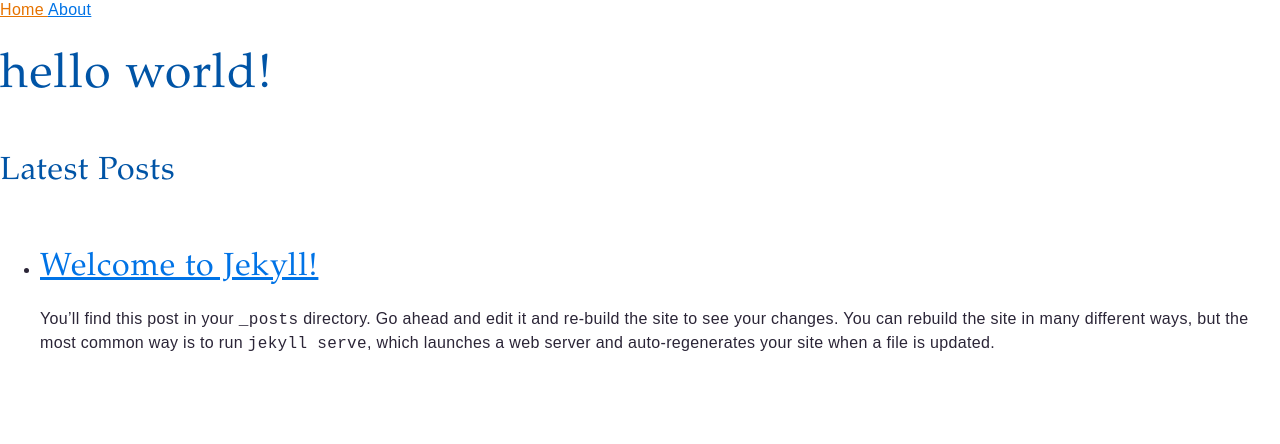
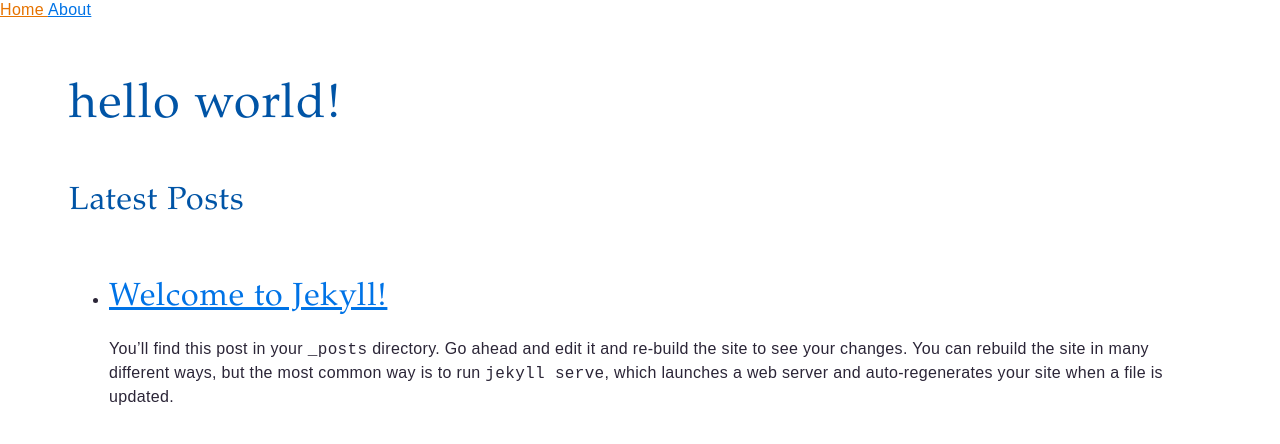
Before and after one commit to switchboardco/brand-website, a Jekyll site: the page built from index.html, in a window 1280 px wide. Shown: the top 444 px of the page. Built offline with Jekyll 4.4.1, drawn with Linux system fonts in a browser that asks for light colours.

Commit message:
Added constrain class for consistent styling

```diff
--- a/_sass/_vars.scss
+++ b/_sass/_vars.scss
@@ -66,6 +66,10 @@ $colorTertiary: #f7f7f7;
 $colorAccent: #e67300;
 $transparentWhite: #ffffff50;
 
+// Measurements based on design grid
+$maxWidth: 1400px; // If I choose to give body a border
+$contentWidth: 1172px; // Content width includes content padding
+
 // Spacing
 // The $gap value is your base value. $gapLarge is merely ($gap * 4), but is given its own variable for more straightforward usage.
 // Example scale usage:
--- a/_sass/components/_global.scss
+++ b/_sass/components/_global.scss
@@ -32,3 +32,21 @@
       }
     }
   }
+
+// Site max-width container
+.max-width {
+  max-width: $maxWidth;
+  margin-right: auto;
+  margin-left: auto;
+}
+
+// Content max-width container
+.constrain {
+  max-width: $contentWidth;
+  margin: 0 auto;
+  padding: ($gapLarge / 3) $gap;
+
+  @media screen and (min-width: $medium) {
+    padding: ($gapLarge / 2) $gap;
+  }
+}
--- a/index.html
+++ b/index.html
@@ -1,7 +1,8 @@
 ---
 title: Home
 ---
-
+<section>
+  <div class="constrain">
     <h1>{{ "Hello World!" | downcase }}</h1>
 
     <h2>Latest Posts</h2>
@@ -14,3 +15,6 @@ title: Home
         </li>
       {% endfor %}
     </ul>
+  </div>
+
+</section>
```
Lines whose indentation alone changed are shown as unchanged.
